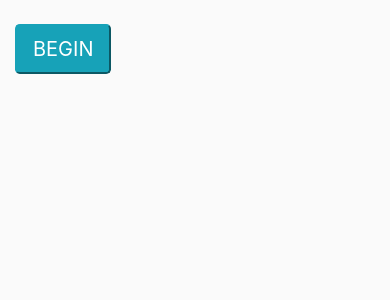
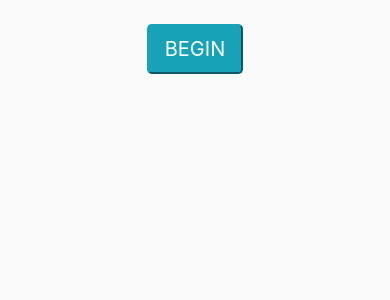
Before and after one commit to Cxge/playergap, a Flask app: page / in a window 390 px wide. Shown: the part 56-356 px from the top of the page. Run offline with Flask 2, Linux system fonts and the light colour scheme; some libraries are stand-ins or nearby versions.

Commit message:
Centered the button in Home

```diff
--- a/flaskfantasy/templates/home.html
+++ b/flaskfantasy/templates/home.html
@@ -1,9 +1,11 @@
 {% extends "layout.html" %}
 {% block content %}
+    <div class="col-md-12 text-center">
         <form method="POST" action="">
             {{ form.hidden_tag() }}
             <div>
                 {{ form.begin(class="btn-info btn-lg") }}
             </div>
         </form>
+    </div>
 {% endblock content %}
```
Lines whose indentation alone changed are shown as unchanged.
